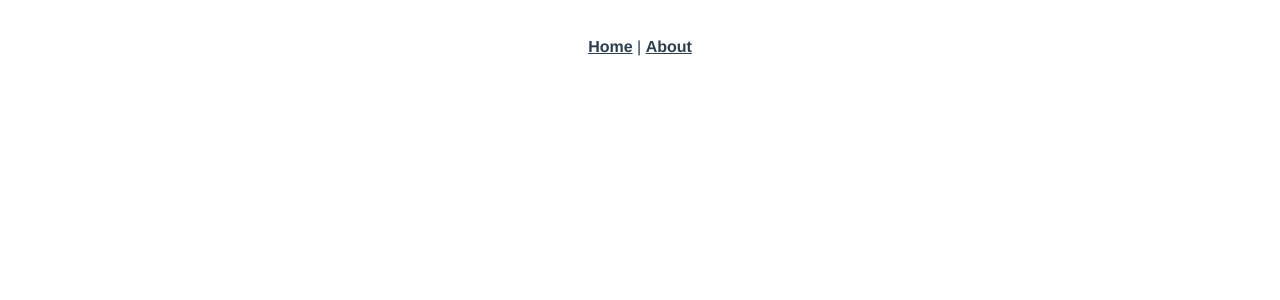
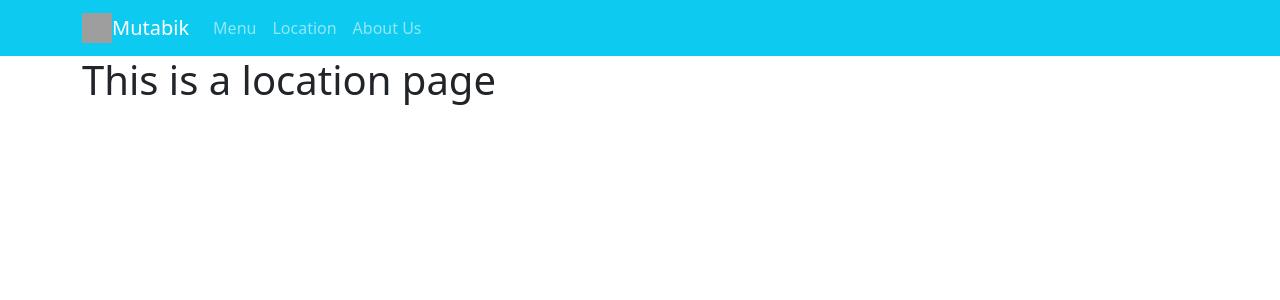
Before and after one commit to kaanberke34/mutabik.com.tr, a Vue app: page /location in a window 1280 px wide. Shown: the top 300 px of the page. Built offline with nearby package versions, Linux system fonts and the light colour scheme; grey boxes are pictures that could not be loaded.

Commit message:
Initial commit

```diff
--- a/package.json
+++ b/package.json
@@ -7,6 +7,8 @@
     "build": "vue-cli-service build"
   },
   "dependencies": {
+    "bootstrap": "^5.1.3",
+    "bootstrap-vue": "^2.22.0",
     "core-js": "^3.8.3",
     "vue": "^2.6.14",
     "vue-router": "^3.5.1"
--- a/src/App.vue
+++ b/src/App.vue
@@ -1,32 +1,18 @@
 <template>
   <div id="app">
-    <nav>
-      <router-link to="/">Home</router-link> |
-      <router-link to="/about">About</router-link>
-    </nav>
-    <router-view/>
+    <Navbar />
+    <b-container>
+      <router-view />
+    </b-container>
   </div>
 </template>
-
+<script>
+import Navbar from "@/components/Navbar.vue";
+export default {
+  components: {
+    Navbar,
+  },
+};
+</script>
 <style>
-#app {
-  font-family: Avenir, Helvetica, Arial, sans-serif;
-  -webkit-font-smoothing: antialiased;
-  -moz-osx-font-smoothing: grayscale;
-  text-align: center;
-  color: #2c3e50;
-}
-
-nav {
-  padding: 30px;
-}
-
-nav a {
-  font-weight: bold;
-  color: #2c3e50;
-}
-
-nav a.router-link-exact-active {
-  color: #42b983;
-}
 </style>
--- a/src/components/HelloWorld.vue
+++ /dev/null
@@ -1,58 +0,0 @@
-<template>
-  <div class="hello">
-    <h1>{{ msg }}</h1>
-    <p>
-      For a guide and recipes on how to configure / customize this project,<br>
-      check out the
-      <a href="https://cli.vuejs.org" target="_blank" rel="noopener">vue-cli documentation</a>.
-    </p>
-    <h3>Installed CLI Plugins</h3>
-    <ul>
-      <li><a href="https://github.com/vuejs/vue-cli/tree/dev/packages/%40vue/cli-plugin-babel" target="_blank" rel="noopener">babel</a></li>
-      <li><a href="https://github.com/vuejs/vue-cli/tree/dev/packages/%40vue/cli-plugin-router" target="_blank" rel="noopener">router</a></li>
-    </ul>
-    <h3>Essential Links</h3>
-    <ul>
-      <li><a href="https://vuejs.org" target="_blank" rel="noopener">Core Docs</a></li>
-      <li><a href="https://forum.vuejs.org" target="_blank" rel="noopener">Forum</a></li>
-      <li><a href="https://chat.vuejs.org" target="_blank" rel="noopener">Community Chat</a></li>
-      <li><a href="https://twitter.com/vuejs" target="_blank" rel="noopener">Twitter</a></li>
-      <li><a href="https://news.vuejs.org" target="_blank" rel="noopener">News</a></li>
-    </ul>
-    <h3>Ecosystem</h3>
-    <ul>
-      <li><a href="https://router.vuejs.org" target="_blank" rel="noopener">vue-router</a></li>
-      <li><a href="https://vuex.vuejs.org" target="_blank" rel="noopener">vuex</a></li>
-      <li><a href="https://github.com/vuejs/vue-devtools#vue-devtools" target="_blank" rel="noopener">vue-devtools</a></li>
-      <li><a href="https://vue-loader.vuejs.org" target="_blank" rel="noopener">vue-loader</a></li>
-      <li><a href="https://github.com/vuejs/awesome-vue" target="_blank" rel="noopener">awesome-vue</a></li>
-    </ul>
-  </div>
-</template>
-
-<script>
-export default {
-  name: 'HelloWorld',
-  props: {
-    msg: String
-  }
-}
-</script>
-
-<!-- Add "scoped" attribute to limit CSS to this component only -->
-<style scoped>
-h3 {
-  margin: 40px 0 0;
-}
-ul {
-  list-style-type: none;
-  padding: 0;
-}
-li {
-  display: inline-block;
-  margin: 0 10px;
-}
-a {
-  color: #42b983;
-}
-</style>
--- /dev/null
+++ b/src/components/Navbar.vue
@@ -0,0 +1,32 @@
+<template>
+  <nav>
+    <b-navbar toggleable="lg" type="dark" variant="info">
+      <b-container>
+        <b-navbar-brand href="/">
+          <img
+            src="https://placekitten.com/g/30/30"
+            class="d-inline-block align-top"
+            alt="Kitten"
+          />Mutabik</b-navbar-brand
+        >
+
+        <b-navbar-toggle target="nav-collapse"></b-navbar-toggle>
+
+        <b-collapse id="nav-collapse" is-nav>
+          <b-navbar-nav>
+            <b-nav-item href="/menu">Menu</b-nav-item>
+            <b-nav-item href="/location">Location</b-nav-item>
+            <b-nav-item href="/about">About Us</b-nav-item>
+          </b-navbar-nav>
+        </b-collapse>
+      </b-container>
+    </b-navbar>
+  </nav>
+</template>
+<script>
+export default {
+  name: "Navbar",
+};
+</script>
+<style scoped>
+</style>
--- a/src/main.js
+++ b/src/main.js
@@ -1,10 +1,17 @@
-import Vue from 'vue'
-import App from './App.vue'
-import router from './router'
+import Vue from "vue";
+import App from "./App.vue";
+import router from "./router";
+import { BootstrapVue, IconsPlugin } from "bootstrap-vue";
 
-Vue.config.productionTip = false
-
+// Import Bootstrap and BootstrapVue CSS files (order is important)
+import "bootstrap/dist/css/bootstrap.css";
+import "bootstrap-vue/dist/bootstrap-vue.css";
+Vue.config.productionTip = false;
+// Make BootstrapVue available throughout your project
+Vue.use(BootstrapVue);
+// Optionally install the BootstrapVue icon components plugin
+Vue.use(IconsPlugin);
 new Vue({
   router,
-  render: h => h(App)
-}).$mount('#app')
+  render: (h) => h(App),
+}).$mount("#app");
--- a/src/router/index.js
+++ b/src/router/index.js
@@ -1,29 +1,34 @@
-import Vue from 'vue'
-import VueRouter from 'vue-router'
-import HomeView from '../views/HomeView.vue'
-
-Vue.use(VueRouter)
+import Vue from "vue";
+import VueRouter from "vue-router";
+Vue.use(VueRouter);
 
 const routes = [
   {
-    path: '/',
-    name: 'home',
-    component: HomeView
+    path: "/",
+    name: "home",
+    component: () => import("../views/HomeView.vue"),
   },
   {
-    path: '/about',
-    name: 'about',
-    // route level code-splitting
-    // this generates a separate chunk (about.[hash].js) for this route
-    // which is lazy-loaded when the route is visited.
-    component: () => import(/* webpackChunkName: "about" */ '../views/AboutView.vue')
-  }
-]
+    path: "/about",
+    name: "about",
+    component: () => import("../views/AboutView.vue"),
+  },
+  {
+    path: "/location",
+    name: "location",
+    component: () => import("../views/LocationView.vue"),
+  },
+  {
+    path: "/menu",
+    name: "menu",
+    component: () => import("../views/MenuView.vue"),
+  },
+];
 
 const router = new VueRouter({
-  mode: 'history',
+  mode: "history",
   base: process.env.BASE_URL,
-  routes
-})
+  routes,
+});
 
-export default router
+export default router;
--- a/src/views/HomeView.vue
+++ b/src/views/HomeView.vue
@@ -1,18 +1,12 @@
 <template>
-  <div class="home">
-    <img alt="Vue logo" src="../assets/logo.png">
-    <HelloWorld msg="Welcome to Your Vue.js App"/>
-  </div>
+  <div class="home">home</div>
 </template>
 
 <script>
 // @ is an alias to /src
-import HelloWorld from '@/components/HelloWorld.vue'
 
 export default {
-  name: 'HomeView',
-  components: {
-    HelloWorld
-  }
-}
+  name: "HomeView",
+  components: {},
+};
 </script>
--- /dev/null
+++ b/src/views/LocationView.vue
@@ -0,0 +1,5 @@
+<template>
+  <div class="location">
+    <h1>This is a location page</h1>
+  </div>
+</template>
--- /dev/null
+++ b/src/views/MenuView.vue
@@ -0,0 +1,5 @@
+<template>
+  <div class="menu">
+    <h1>This is a menu page</h1>
+  </div>
+</template>
```
Also changed, not shown: 1 other file (tests, documents, lock files or other folders).
